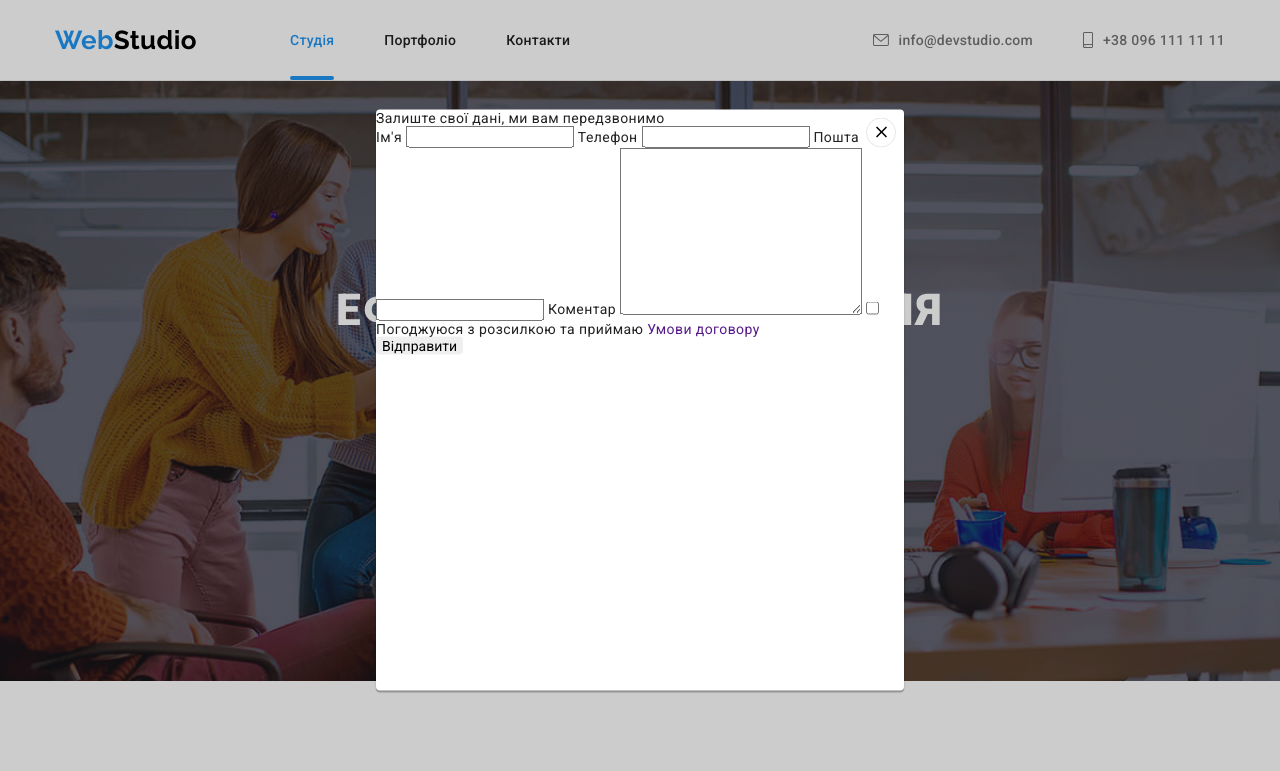
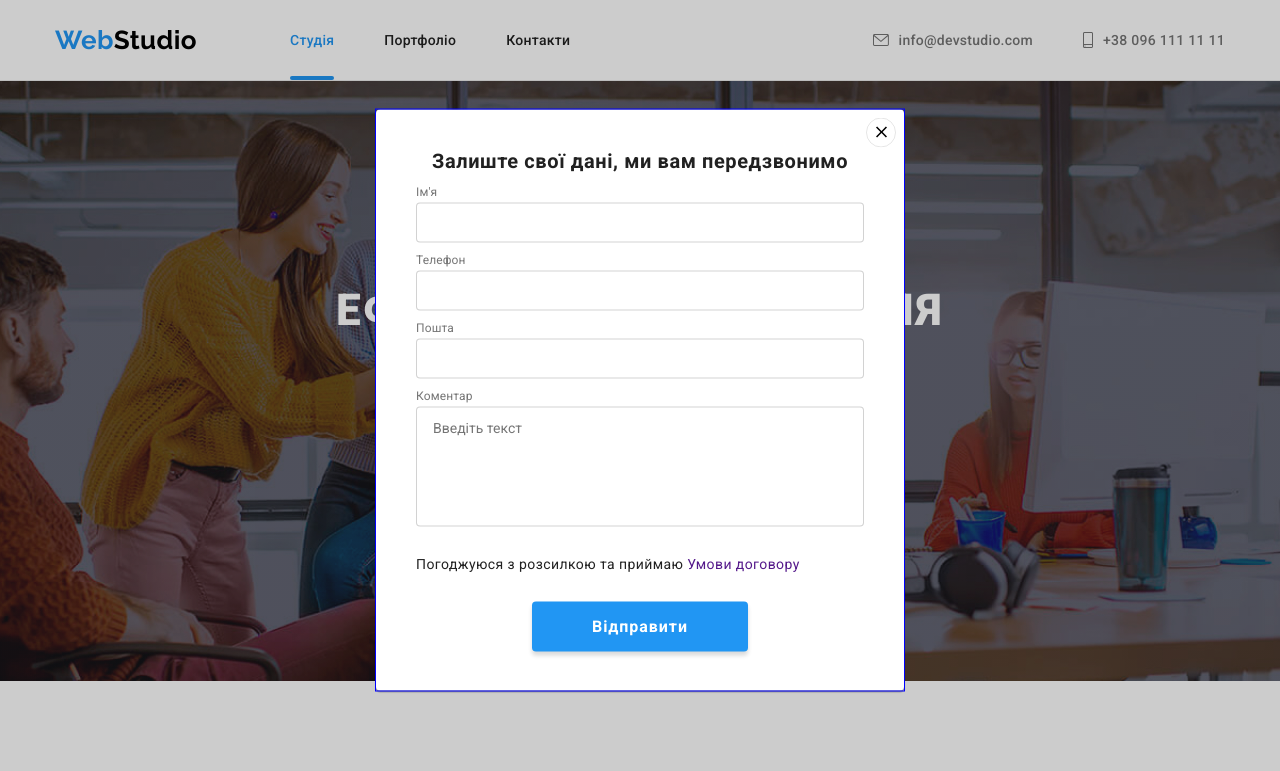
Before and after one commit to DmytroKarpenko88/-goit-markup-hw-06, a plain HTML site: page index.html in a window 1280 px wide. Both pictures are taken after a click on the button "Замовити послугу". Shown: the top 771 px of the page. Drawn offline with nearby package versions, Linux system fonts and the light colour scheme.

Commit message:
update modal form

```diff
--- a/css/style.css
+++ b/css/style.css
@@ -5,6 +5,7 @@
   --btn-color: #2196f3;
   --btn-active-color: #188ce8;
   --bg-overlay-color: rgba(33, 150, 243, 0.9);
+  --form-border-color: rgba(33, 33, 33, 0.2);
   --container-color: #eeeeee;
   --logo-text-color: #000000;
   --section-background-color: #f5f4fa;
@@ -17,6 +18,9 @@
   --line-color: #ececec;
   --icon-color: #afb1b8;
   --secondary-font-family: 'Raleway', sans-serif;
+
+  --duration: 250ms;
+  --timing-function: cubic-bezier(0.4, 0, 0.2, 1);
 }
 
 .visually-hidden {
@@ -626,7 +630,7 @@ a.current::after {
   width: 100%;
   height: 100%;
   background: var(--modal-bg-color);
-  transition: opacity 500ms cubic-bezier(0.4, 0, 0.2, 1);
+  transition: opacity 250ms cubic-bezier(0.4, 0, 0.2, 1);
 }
 
 .backdrop.is-hidden {
@@ -663,4 +667,75 @@ a.current::after {
 
 .btn-close:hover,
 .btn-close:focus {
+  color: var(--btn-color);
 }
+
+.modal-form {
+  outline: 1px solid blue;
+  height: 100%;
+  padding: 40px;
+}
+
+.form-title {
+  margin-bottom: 12px;
+  font-weight: 700;
+  font-size: 20px;
+  line-height: calc(23 / 20);
+  text-align: center;
+  letter-spacing: 0.03em;
+
+  color: var(--main-text-color);
+}
+
+.form-field {
+  width: 100%;
+  margin-bottom: 10px;
+
+  display: flex;
+  flex-direction: column;
+}
+
+.form-input {
+  height: 40px;
+  padding: 12px;
+  padding-left: 42px;
+
+  border: 1px solid var(--form-border-color);
+  border-radius: 4px;
+}
+
+.form-field input:focus,
+.form-field textarea:focus {
+  border-color: var(--btn-color);
+  outline-color: var(--btn-color);
+}
+
+.form-label {
+  margin-bottom: 4px;
+
+  font-size: 12px;
+  line-height: calc(14 / 12);
+  letter-spacing: 0.01em;
+
+  color: var(--additional-text-color);
+}
+
+.form-field input[type='checkbox'] {
+  width: 1px;
+  height: 1px;
+  margin: -1px;
+  border: 0;
+  padding: 0;
+
+  white-space: nowrap;
+  clip-path: inset(100%);
+  clip: rect(0 0 0 0);
+  overflow: hidden;
+}
+
+.form-textarea {
+  margin-bottom: 20px;
+  padding: 12px 16px;
+  height: 120px;
+  resize: none;
+}
--- a/index.html
+++ b/index.html
@@ -65,19 +65,36 @@
 
             <form class="modal-form">
               <p class="form-title">Залиште свої дані, ми вам передзвонимо</p>
-              <label for="name">Ім'я</label>
-              <input type="text" id="name">
-              <label for="phone">Телефон</label>
-              <input type="tel" id="phone">
-              <label for="mail">Пошта</label>
-              <input type="tel" id="mail">
-              <label for="comment">Коментар</label>
-              <textarea name="" id="comment" cols="30" rows="10"></textarea>
-              <label><input type="checkbox" >
-                Погоджуюся з розсилкою та приймаю  <a href="">Умови договору</a>
-
-              </label>
-              <button type="submit">Відправити</button>
+              <div class="form-field">
+                <label class="form-label" for="name">Ім'я</label>
+                <input class="form-input" type="text" id="name" placeholder=" " />
+              </div>
+              <div class="form-field">
+                <label class="form-label" for="phone">Телефон</label>
+                <input class="form-input" type="tel" id="phone" placeholder=" " />
+              </div>
+              <div class="form-field">
+                <label class="form-label" for="mail">Пошта</label>
+                <input class="form-input" type="tel" id="mail" placeholder=" " />
+              </div>
+              <div class="form-field">
+                <label class="form-label" for="comment">Коментар</label>
+                <textarea
+                  class="form-textarea form-input"
+                  name=""
+                  id="comment"
+                  cols="30"
+                  rows="10"
+                  placeholder="Введіть текст"
+                ></textarea>
+              </div>
+              <div class="form-field">
+                <input type="checkbox" id="accept" />
+                <label for="accept"
+                  >Погоджуюся з розсилкою та приймаю <a href="">Умови договору</a></label
+                >
+              </div>
+              <button class="btn" type="submit">Відправити</button>
             </form>
           </div>
         </div>
@@ -423,11 +440,10 @@
         <form class="footer-form">
           <p class="footer-title">Підпишіться на розсилку</p>
           <div class="footer-subscribe">
-        <input class="sub-input" type="email" name="" id="" placeholder="E-mail">
+            <input class="sub-input" type="email" name="" id="" placeholder="E-mail" />
             <button class="btn" type="submit">Підписатися</button>
           </div>
         </form>
-
       </div>
     </footer>
 
```
Lines whose indentation alone changed are shown as unchanged.
